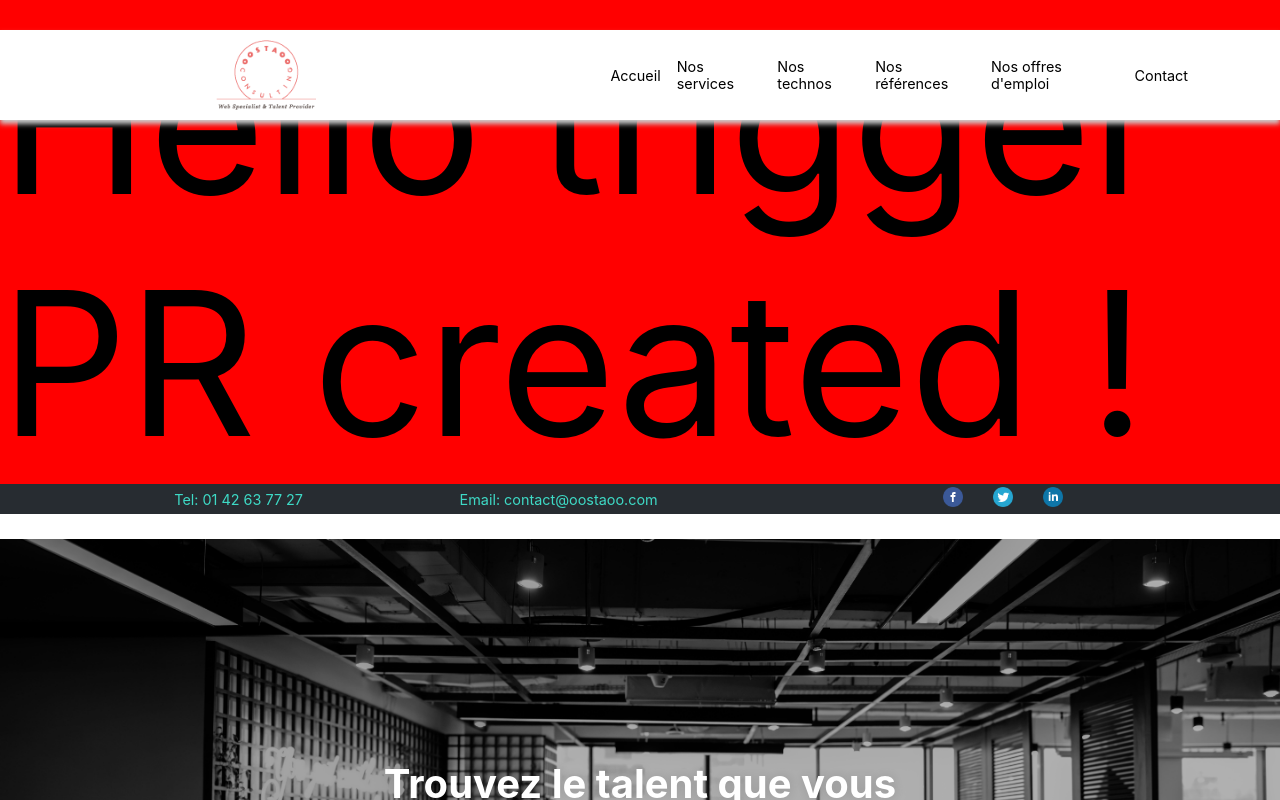
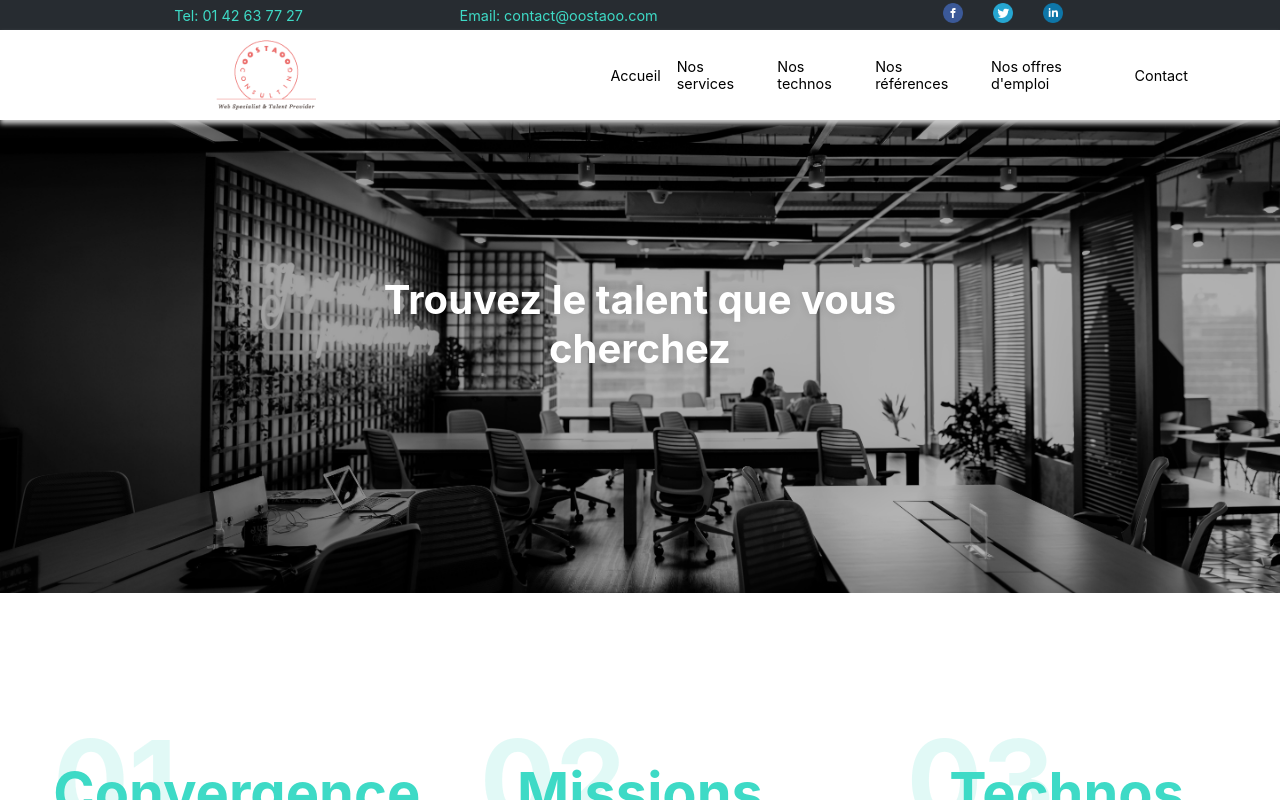
Before and after one commit to jeremielenoir/oostaoo-site, a React (Create React App) app: page / in a window 1280 px wide. Shown: the top 800 px of the page. Built offline with nearby package versions, Linux system fonts and the light colour scheme; no server answers.

Commit message:
Clean version

```diff
--- a/src/App.jsx
+++ b/src/App.jsx
@@ -13,9 +13,6 @@ import "./App.scss";
 function App() {
   return (
     <>
-      <div style={{ fontSize: "200px", backgroundColor: "red" }}>
-        Hello trigger PR created !
-      </div>
       <Nav />
       <Header id="accueil" />
       <Introduction />
```
